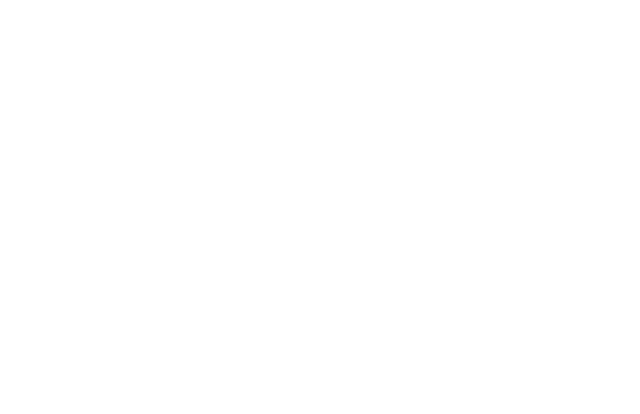
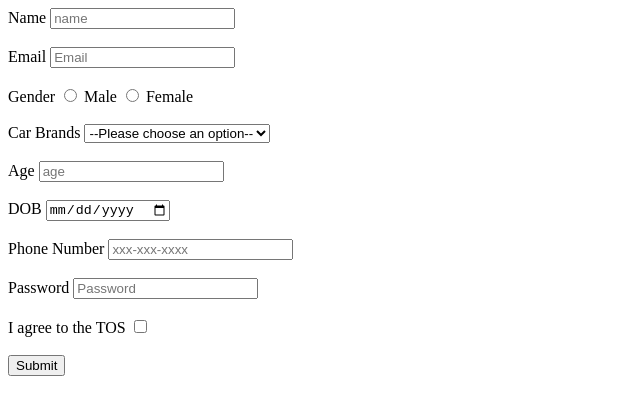
Before and after one commit to acciojob/signup-form-car-mayankk1337, a website: page main.html in a window 1280 px wide. Shown: the whole page, without its empty margins (0-640 px from the left). Drawn offline with Linux system fonts and the light colour scheme.

Commit message:
created a submission

```diff
--- a/main.html
+++ b/main.html
@@ -7,6 +7,47 @@
 </head>
 
 <body>
+	<form action="endpoint" method="post">
+
+	<label for="name">Name</label>
+	<input type="text" id="name" name="name" placeholder="name" required><br><br>
+
+   <label for="email">Email</label>
+   <input type="email" id="email" name="email" placeholder="Email" required><br><br>
+
+   <label for="gender">Gender</label>
+
+		<input type="radio" id="radio_m" name="gender" value="male" required>
+		<label for="gender_m">Male</label>
+		<input type="radio" id="radio_f" name="gender" value="female" required>
+		<label for="gender_f">Female</label> <br><Br>
+
+  <label for="cars">Car Brands</label>
+  <select id="cars" name="cars" required>
+	   <option value=''>--Please choose an option--</option>
+	   <option value="BMW">BMW</option>
+	   <option value=Tesla>Tesla</option>
+	   <option value="Mercedes">Mercedes</option>
+	   <option value="Audi">Audi</option></select><br><br>
+
+   <label for="age">Age</label>
+   <input type="number" id="age" name="age" placeholder="age" required><br><br>
+
+   <label for="dob">DOB</label>
+   <input type="date" id="dob" name="dob" required><br><br>
+
+   <label for="tel">Phone Number</label>
+   <input type="tel" id="tel" name="tel" placeholder="xxx-xxx-xxxx"><br><br>
+
+   <label for="password">Password</label>
+   <input type="password" id="password" name="password" placeholder="Password" required><br><br>
+
+   <label for="checkbox">I agree to the TOS</label>
+   <input type="checkbox" id="tos" name="tos" required><br><br>
+
+   <button type="submit">Submit</button>
+
+	</form>
 	<!-- the entire body must be written by student -->
     <script type="text/javascript" src="./script.js">
 </script>
```
